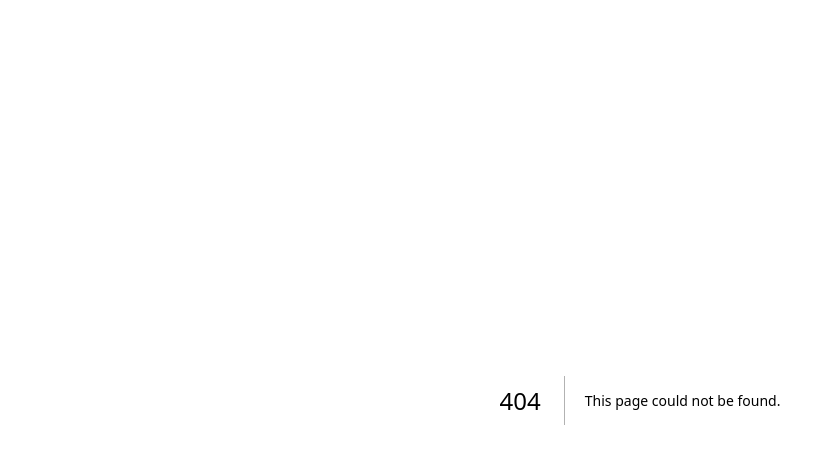
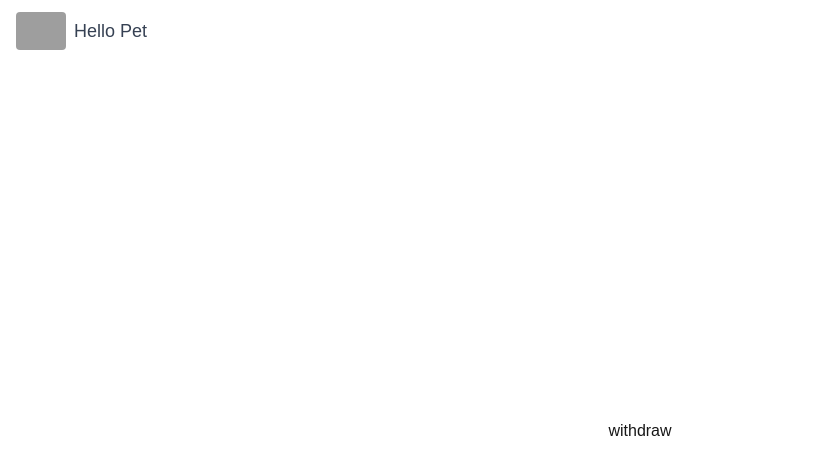
Before and after one commit to sesac7-hello-pet/front, a Next.js app: page /auth/withdraw in a window 1280 px wide. Before the commit this address had no page. Shown: the top 474 px of the page, without its empty margins (0-827 px from the left). Built offline with nearby package versions, Linux system fonts and the light colour scheme; grey boxes are pictures that could not be loaded.

Commit message:
feat: 회원 탈퇴 페이지 생성[#front-13]

```diff
--- /dev/null
+++ b/app/auth/withdraw/page.tsx
@@ -0,0 +1,3 @@
+export default function Withdraw() {
+  return <div>withdraw</div>;
+}
--- a/app/components/UserDetail.tsx
+++ b/app/components/UserDetail.tsx
@@ -41,7 +41,7 @@ export default function UserDetail() {
       <div className="flex items-center justify-between mb-4">
         <h2 className="text-2xl font-bold text-gray-800">내 정보</h2>
         <Link
-          href="/me/edit"
+          href="/auth/edit"
           className="rounded border border-gray-300 px-4 py-2 text-sm hover:bg-gray-100 transition"
         >
           내 정보 수정
```
Also changed, not shown: app/auth/edit/page.tsx (renamed from app/(site)/me/edit/page.tsx).
